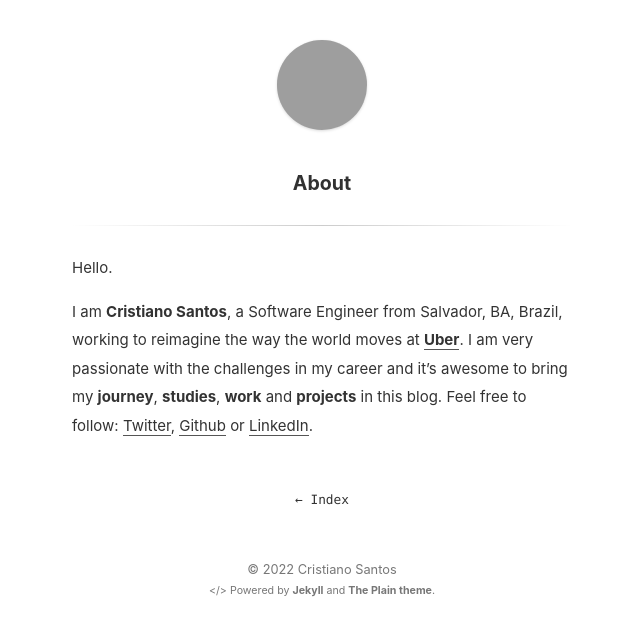
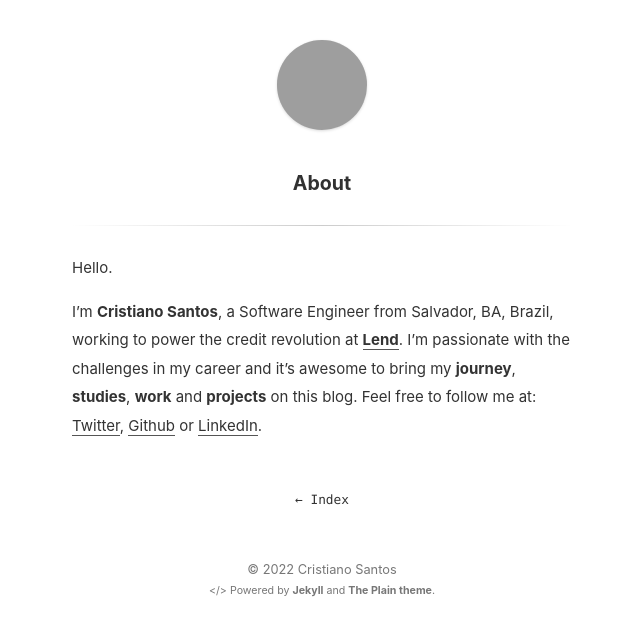
Before and after one commit to cristianossd/codingdrops-blog, a Jekyll site: the page built from about.md, in a window 1280 px wide, cut to the strip 0-636 px from the top of the page. Shown: the whole strip, without its empty margins (318-958 px from the left). Built offline with Jekyll 4.4.1, drawn with Linux system fonts in a browser that asks for light colours; grey boxes are pictures that could not be loaded.

Commit message:
chore: update about.md

```diff
--- a/about.md
+++ b/about.md
@@ -5,9 +5,9 @@ title: About
 
 Hello.
 
-I am **Cristiano Santos**, a Software Engineer from Salvador,
-BA, Brazil, working to reimagine the way the world moves at **[Uber](https://uber.com)**.
-I am very passionate with the challenges in my career and
-it's awesome to bring my **journey**, **studies**, **work** and **projects** in
-this blog. Feel free to follow: [Twitter](https://twitter.com/cristianossd1),
+I'm **Cristiano Santos**, a Software Engineer from Salvador,
+BA, Brazil, working to power the credit revolution at **[Lend](lend.tech)**.
+I'm passionate with the challenges in my career and
+it's awesome to bring my **journey**, **studies**, **work** and **projects** on
+this blog. Feel free to follow me at: [Twitter](https://twitter.com/cristianossd1),
 [Github](https://github.com/cristianossd) or [LinkedIn](https://linkedin.com/in/cristianossd).
```
